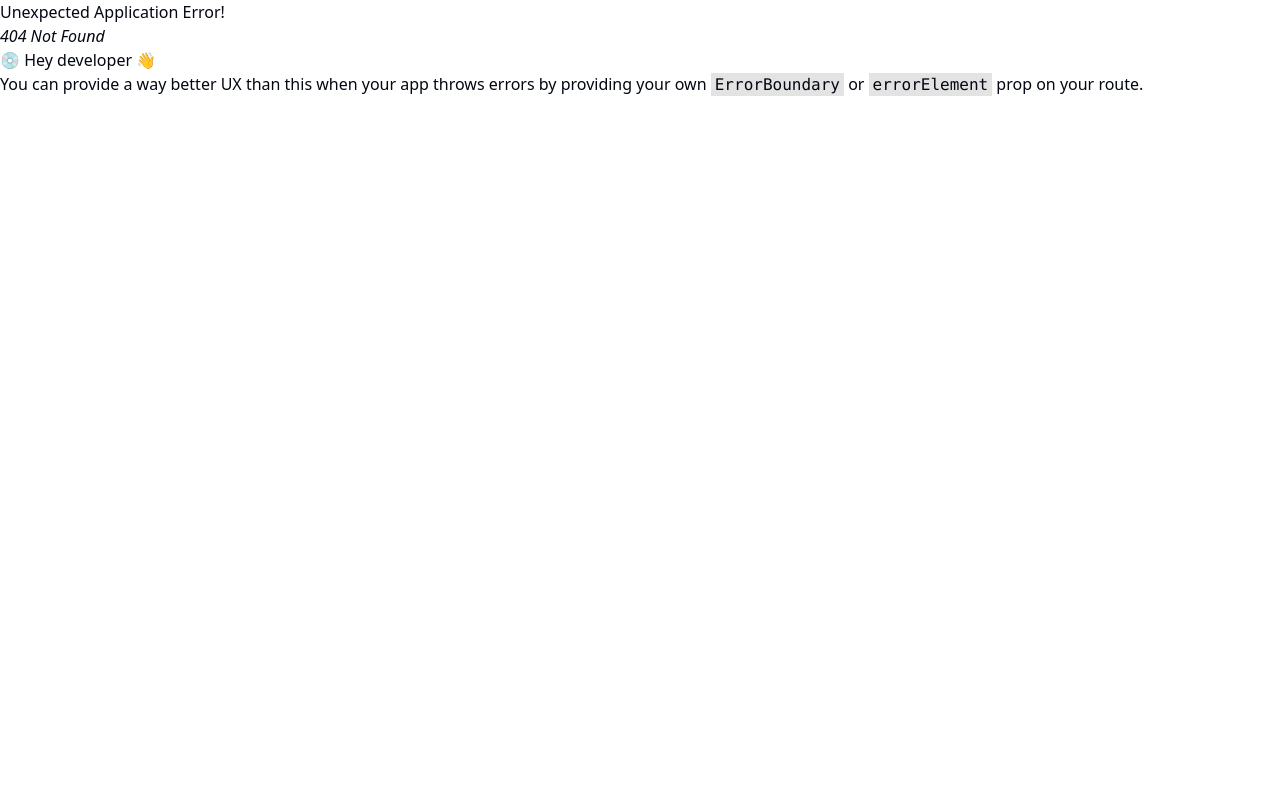
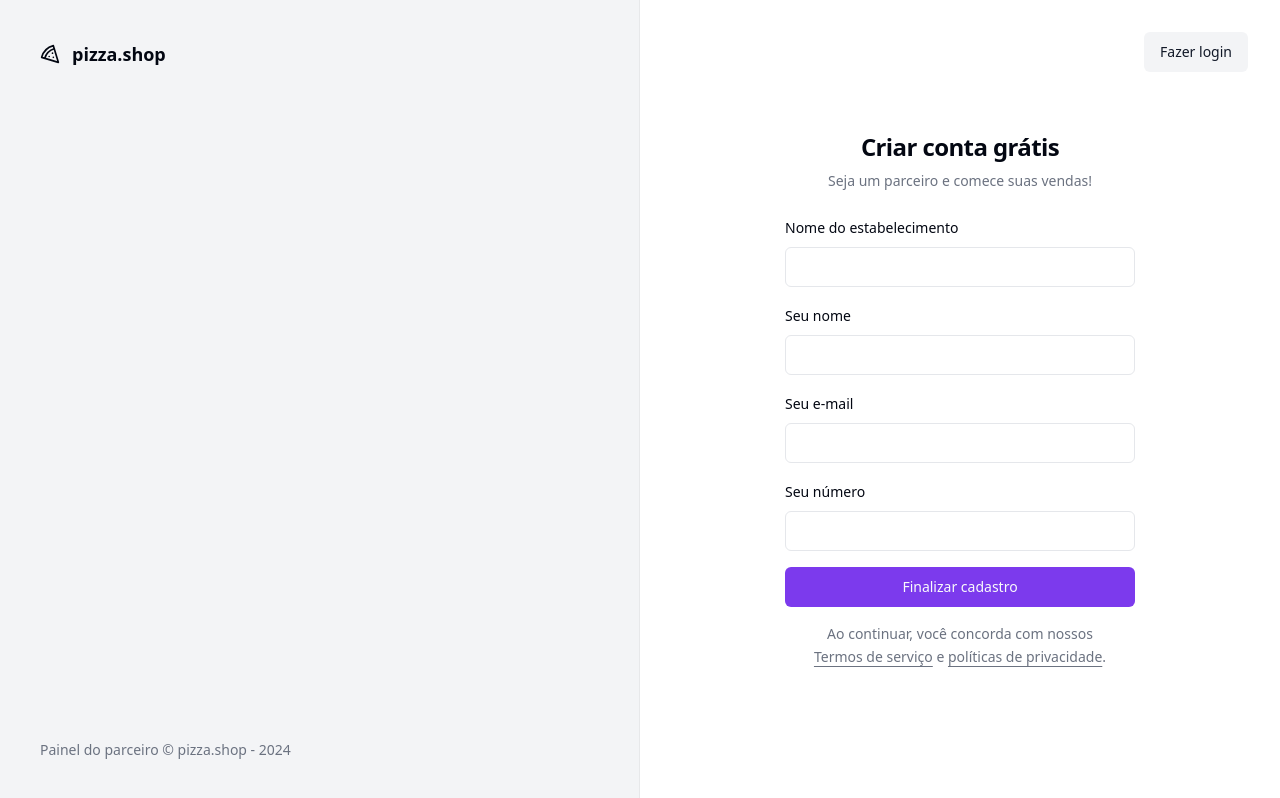
Before and after one commit to kyohenr/pizza-shop, a React (Vite) app: page /sign-up in a window 1280 px wide. Before the commit this address had no page. Built offline with nearby package versions, Linux system fonts and the light colour scheme.

Commit message:
Páginas e componentes (UI) - Página: Cadastro de restaurante

```diff
--- a/src/pages/_layouts/auth.tsx
+++ b/src/pages/_layouts/auth.tsx
@@ -15,7 +15,7 @@
         </footer>
       </div>
 
-      <div className="flex flex-col items-center justify-center">
+      <div className="relative flex flex-col items-center justify-center">
         <Outlet />
       </div>
     </div>
--- a/src/pages/auth/sign-in.tsx
+++ b/src/pages/auth/sign-in.tsx
@@ -1,5 +1,6 @@
 import { Helmet } from 'react-helmet-async'
 import { useForm } from 'react-hook-form'
+import { Link } from 'react-router-dom'
 import { toast } from 'sonner'
 import { z } from 'zod'
 
@@ -41,6 +42,14 @@
     <>
       <Helmet title="Login" />
       <div className="p-8">
+        <Button
+          variant={'secondary'}
+          asChild
+          className="absolute right-8 top-8"
+        >
+          <Link to="/sign-up">Novo estabelecimento</Link>
+        </Button>
+
         <div className="flex w-[350px] flex-col justify-center gap-6">
           <div className="flex flex-col gap-2 text-center">
             <h1 className="text-2xl font-semibold tracking-tight">
--- /dev/null
+++ b/src/pages/auth/sign-up.tsx
@@ -0,0 +1,117 @@
+import { Helmet } from 'react-helmet-async'
+import { useForm } from 'react-hook-form'
+import { Link, useNavigate } from 'react-router-dom'
+import { toast } from 'sonner'
+import { z } from 'zod'
+
+import { Button } from '@/components/ui/button'
+import { Input } from '@/components/ui/input'
+import { Label } from '@/components/ui/label'
+
+const signUpForm = z.object({
+  restaurantName: z.string(),
+  managerName: z.string(),
+  phone: z.string(),
+  email: z.string().email(),
+})
+
+type SignUpForm = z.infer<typeof signUpForm>
+
+export function SignUp() {
+  const navigate = useNavigate()
+
+  const {
+    register,
+    handleSubmit,
+    formState: { isSubmitting },
+  } = useForm<SignUpForm>()
+
+  async function handleSignUp(data: SignUpForm) {
+    try {
+      console.log(data)
+
+      await new Promise((resolve) => setTimeout(resolve, 2000))
+
+      toast.success('Restaurante cadastrado com sucesso!', {
+        action: {
+          label: 'Login',
+          onClick: () => navigate('/sign-in'),
+        },
+      })
+    } catch {
+      toast.error('Erro ao cadastrar restaurante.')
+    }
+  }
+
+  return (
+    <>
+      <Helmet title="Cadastro" />
+      <div className="p-8">
+        <Button
+          variant={'secondary'}
+          asChild
+          className="absolute right-8 top-8"
+        >
+          <Link to="/sign-in">Fazer login</Link>
+        </Button>
+
+        <div className="flex w-[350px] flex-col justify-center gap-6">
+          <div className="flex flex-col gap-2 text-center">
+            <h1 className="text-2xl font-semibold tracking-tight">
+              Criar conta grátis
+            </h1>
+            <p className="text-sm text-muted-foreground">
+              Seja um parceiro e comece suas vendas!
+            </p>
+          </div>
+
+          <form onSubmit={handleSubmit(handleSignUp)} className="space-y-4">
+            <div className="space-y-2">
+              <Label htmlFor="restaurantName">Nome do estabelecimento</Label>
+              <Input
+                id="restaurantName"
+                type="text"
+                {...register('restaurantName')}
+              />
+            </div>
+
+            <div className="space-y-2">
+              <Label htmlFor="managerName">Seu nome</Label>
+              <Input
+                id="managerName"
+                type="text"
+                {...register('managerName')}
+              />
+            </div>
+
+            <div className="space-y-2">
+              <Label htmlFor="email">Seu e-mail</Label>
+              <Input id="email" type="email" {...register('email')} />
+            </div>
+
+            <div className="space-y-2">
+              <Label htmlFor="phone">Seu número</Label>
+              <Input id="phone" type="tel" {...register('phone')} />
+            </div>
+
+            <Button disabled={isSubmitting} className="w-full" type="submit">
+              Finalizar cadastro
+            </Button>
+
+            <p className="px-6 text-center text-sm leading-relaxed text-muted-foreground">
+              Ao continuar, você concorda com nossos{' '}
+              <a className="underline underline-offset-4" href="">
+                Termos de serviço
+              </a>{' '}
+              e{' '}
+              <a className="underline underline-offset-4" href="">
+                políticas de privacidade
+              </a>
+              .
+            </p>
+          </form>
+        </div>
+      </div>
+    </>
+  )
+}
--- a/src/routes.tsx
+++ b/src/routes.tsx
@@ -4,6 +4,7 @@
 import { AuthLayout } from './pages/_layouts/auth'
 import { Dashboard } from './pages/app/dashboard'
 import { SignIn } from './pages/auth/sign-in'
+import { SignUp } from './pages/auth/sign-up'
 
 export const router = createBrowserRouter([
   {
@@ -14,6 +15,9 @@
   {
     path: '/',
     element: <AuthLayout />,
-    children: [{ path: '/sign-in', element: <SignIn /> }],
+    children: [
+      { path: '/sign-in', element: <SignIn /> },
+      { path: '/sign-up', element: <SignUp /> },
+    ],
   },
 ])
```
